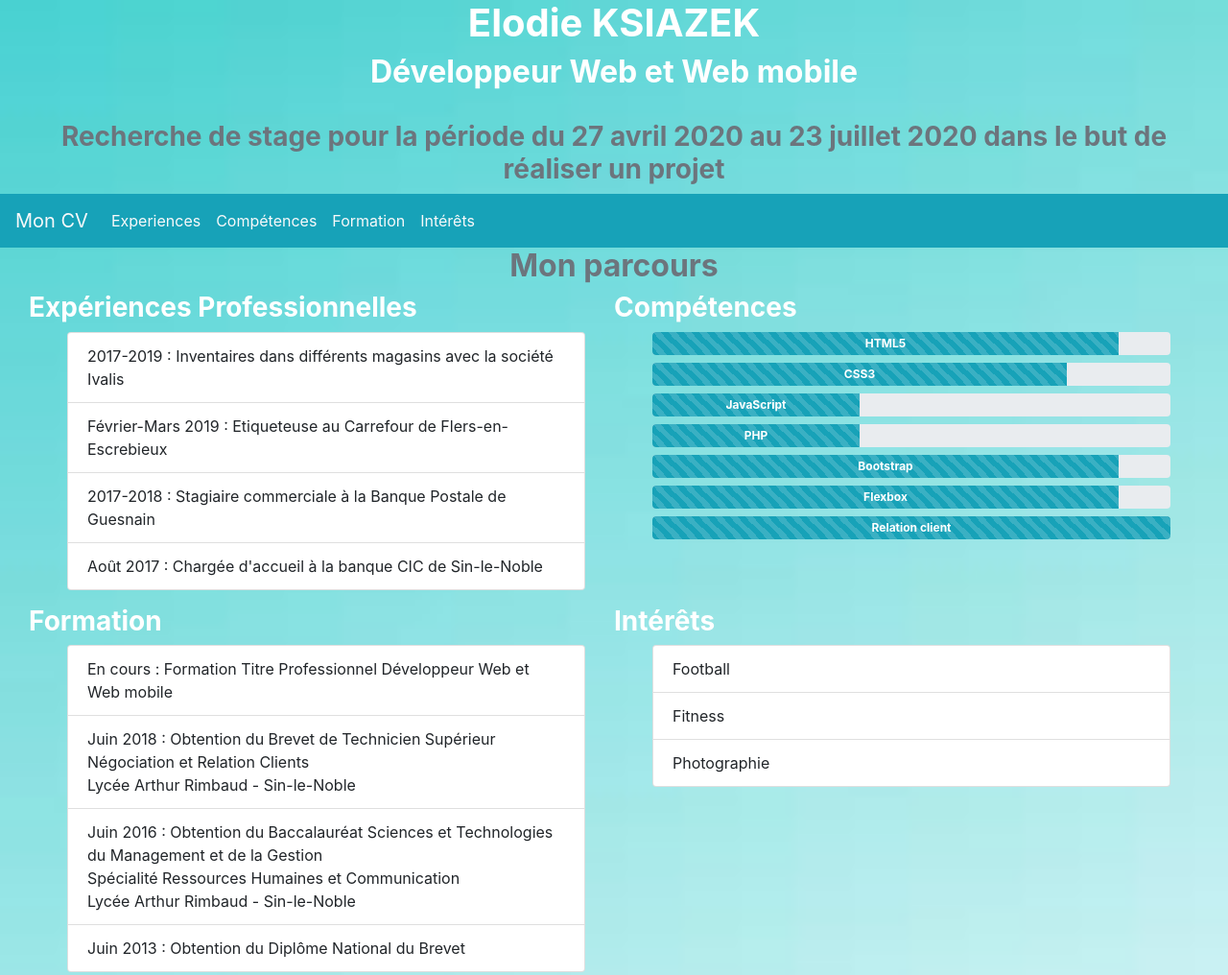
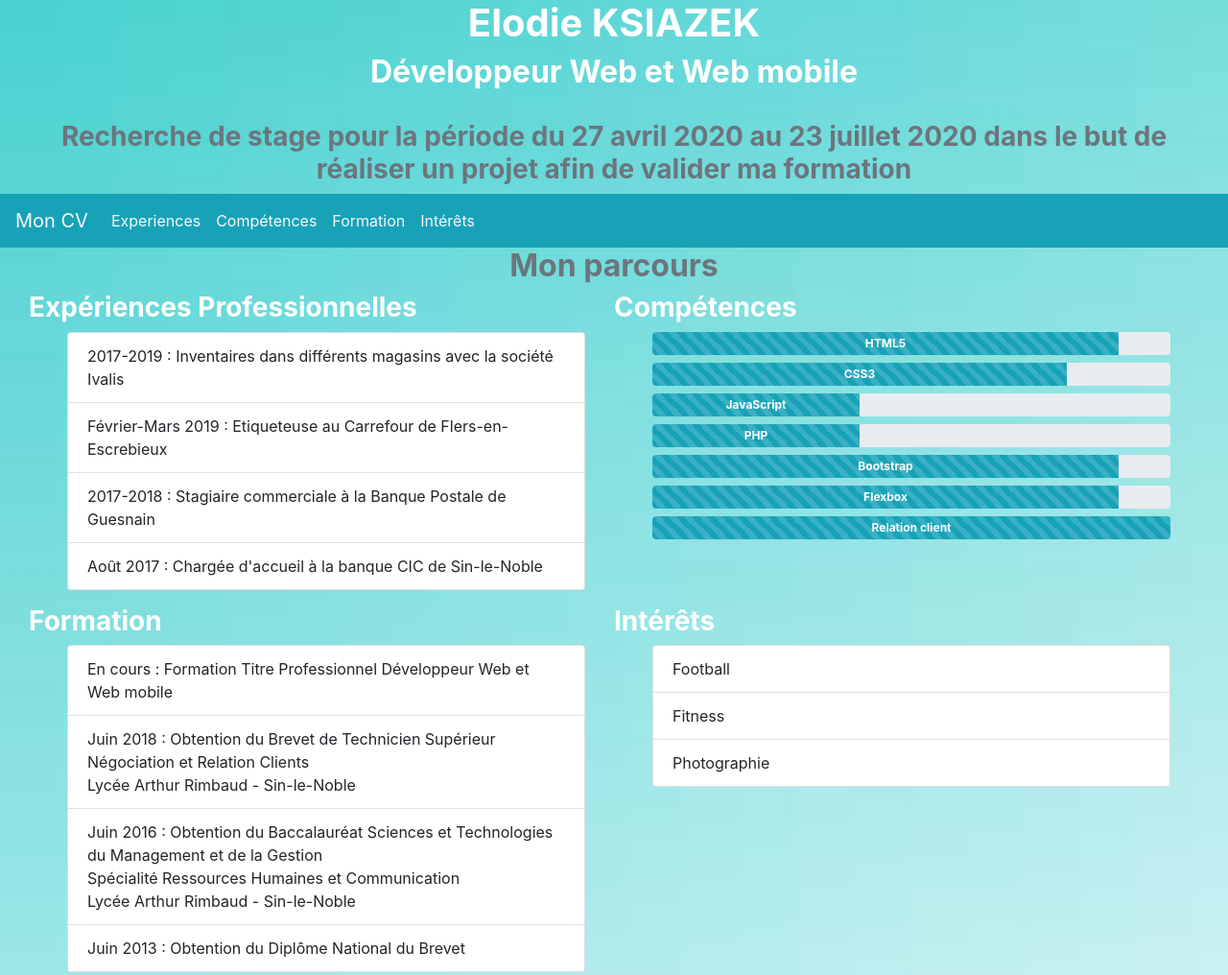
Before and after one commit to ElodieSz/projet1, a plain HTML site: page index.html in a window 1280 px wide. Shown: the top 1016 px of the page at 96% size. Drawn offline with Linux system fonts and the light colour scheme.

Commit message:
Merge remote-tracking branch 'origin/master'
# Conflicts:
#	index.html

```diff
--- a/index.html
+++ b/index.html
@@ -24,14 +24,14 @@
             <h2 class="text-white font-weight-bold">Développeur Web et Web mobile</h2>
         <br/>
             <h3 class="text-secondary font-weight-bold">Recherche de stage pour la période du 27 avril 2020
-                au 23 juillet 2020 dans le but de réaliser un projet</h3>
+                au 23 juillet 2020 dans le but de réaliser un projet afin de valider ma formation</h3>
         </div>
 
 
 
             <NAV class="navbar navbar-expand-lg navbar-light col-12 bg-info " id="hautdepage">
 
-                <a class="navbar-brand text-light">Mon CV</a>
+                <a class="navbar-brand text-light ">Mon CV</a>
 
                 <div class="sticky-top">
                     <ul class="navbar-nav mr-auto collapse navbar-collapse d-flex justify-content-around">
@@ -47,6 +47,9 @@
                         <li class="nav-item active">
                             <a class="nav-link text-light" href="#interets">Intérêts<span class="sr-only"></span></a>
                         </li>
+                        <!--<li class="nav-item active">
+                            <a class="nav-link text-light" href="https://www.linkedin.com/in/elodie-ksiazek-68508119b/">LinkedIN<span class="sr-only"></span></a>
+                        </li>--!>
                     </ul>
                 </div>
             </NAV>
```
